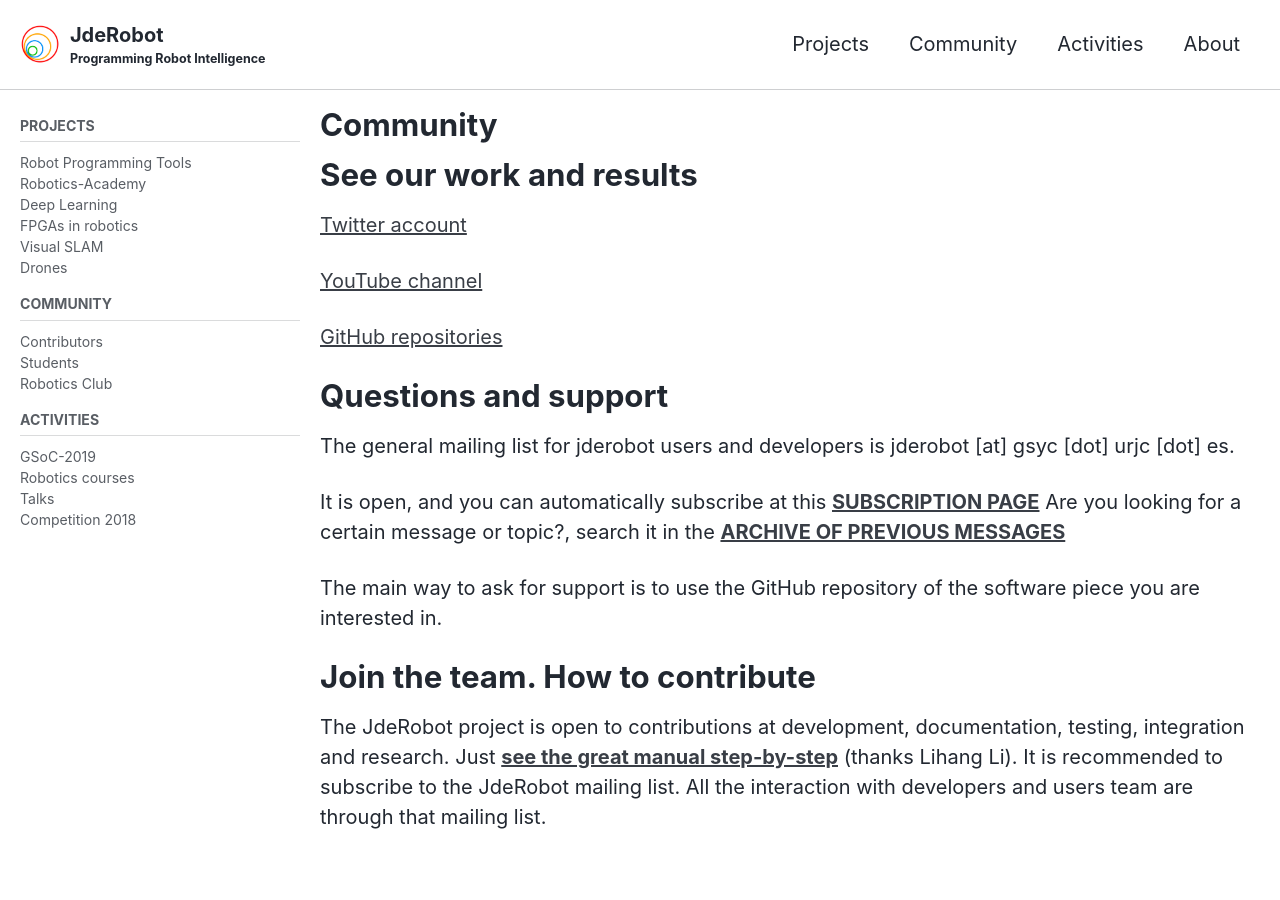
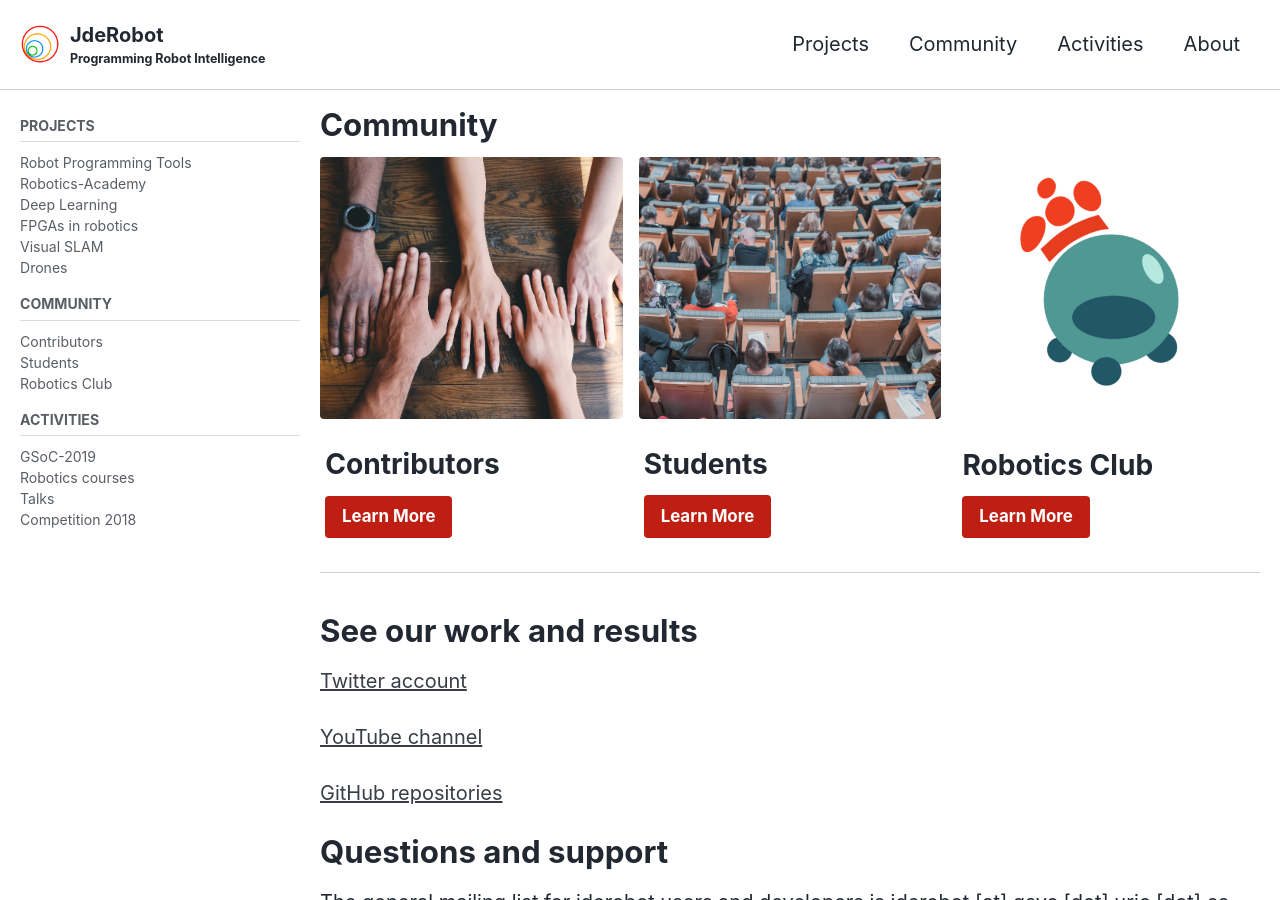
Before and after one commit to JdeRobot/jderobot.github.io, a Jekyll site: the page built from _pages/community.md, in a window 1280 px wide and 900 px high. Built offline with Jekyll 4.4.1, drawn with Linux system fonts in a browser that asks for light colours; cached includes are drawn as plain includes; nearby versions of some CDN libraries.

```diff
--- a/_pages/community.md
+++ b/_pages/community.md
@@ -11,7 +11,36 @@ classes: wide
 
 sidebar:
   nav: "docs"
+
+feature_row:
+  - image_path: /assets/images/community/community.jpg
+    alt: "Contributors"
+    title: "Contributors"
+    excerpt: ""
+    url: "/community/contributors/"
+    btn_class: "btn--primary"
+    btn_label: "Learn More"
+
+  - image_path: /assets/images/community/students.jpg
+    alt: "Students"
+    title: "Students"
+    excerpt: ""
+    url: "/community/students/"
+    btn_class: "btn--primary"
+    btn_label: "Learn More"
+
+  - image_path: /assets/images/community/peloto.png
+    alt: "Robotics Club"
+    title: "Robotics Club"
+    excerpt: ""
+    url: "/community/robotics_club/"
+    btn_class: "btn--primary"
+    btn_label: "Learn More"
+
+
 ---
+
+{% include feature_row %}
 
 
 # See our work and results
```
Also changed, not shown: _pages/about.md (+9 -0 lines), _pages/home.md (+12 -3 lines), _pages/projects/fpga.md (+4 -0 lines), assets/images/about/CC_BY-SA_3.0.png (added), assets/images/about/GPLv3.png (added), assets/images/community/community.jpg (added), assets/images/community/peloto.png (added), assets/images/community/students.jpg (added), assets/images/cover/GSoC.png (added), assets/images/cover/logoURJC.jpg (added), assets/images/cover/logo_qualoom.png (added).
